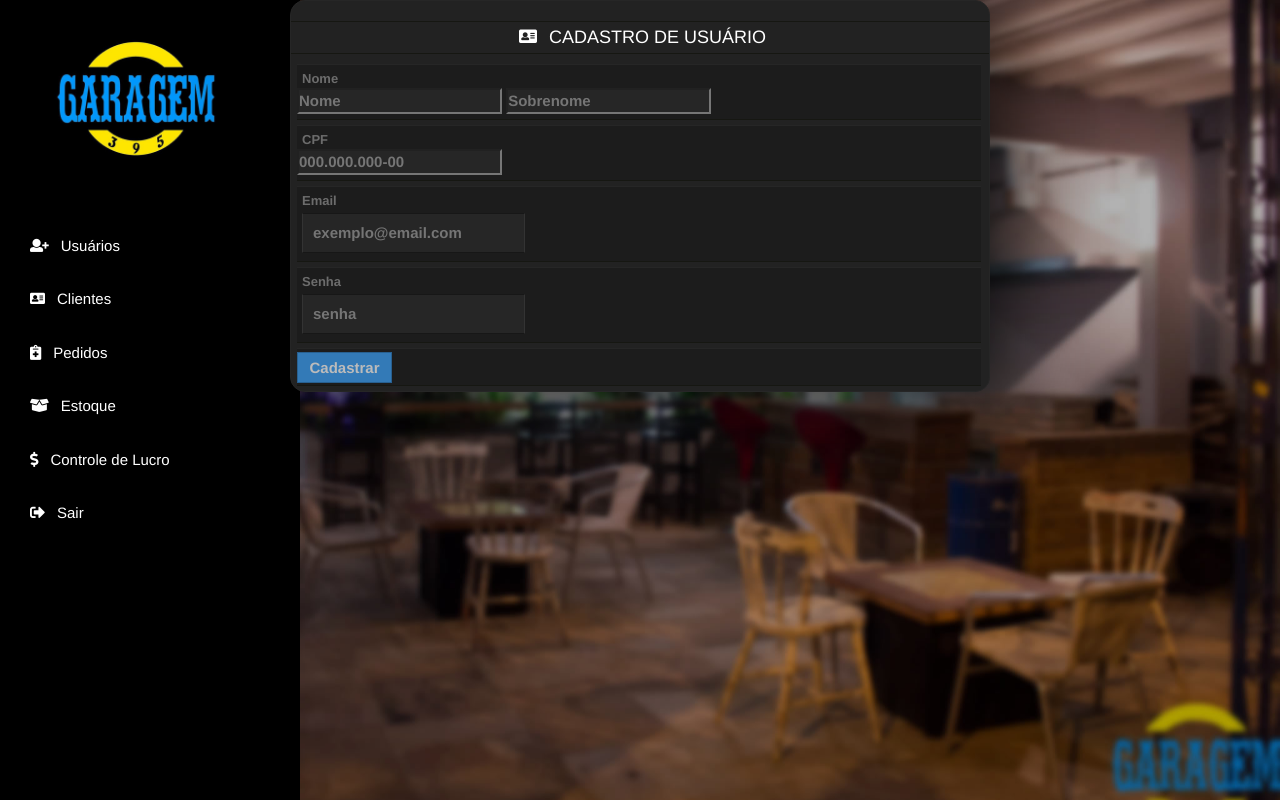
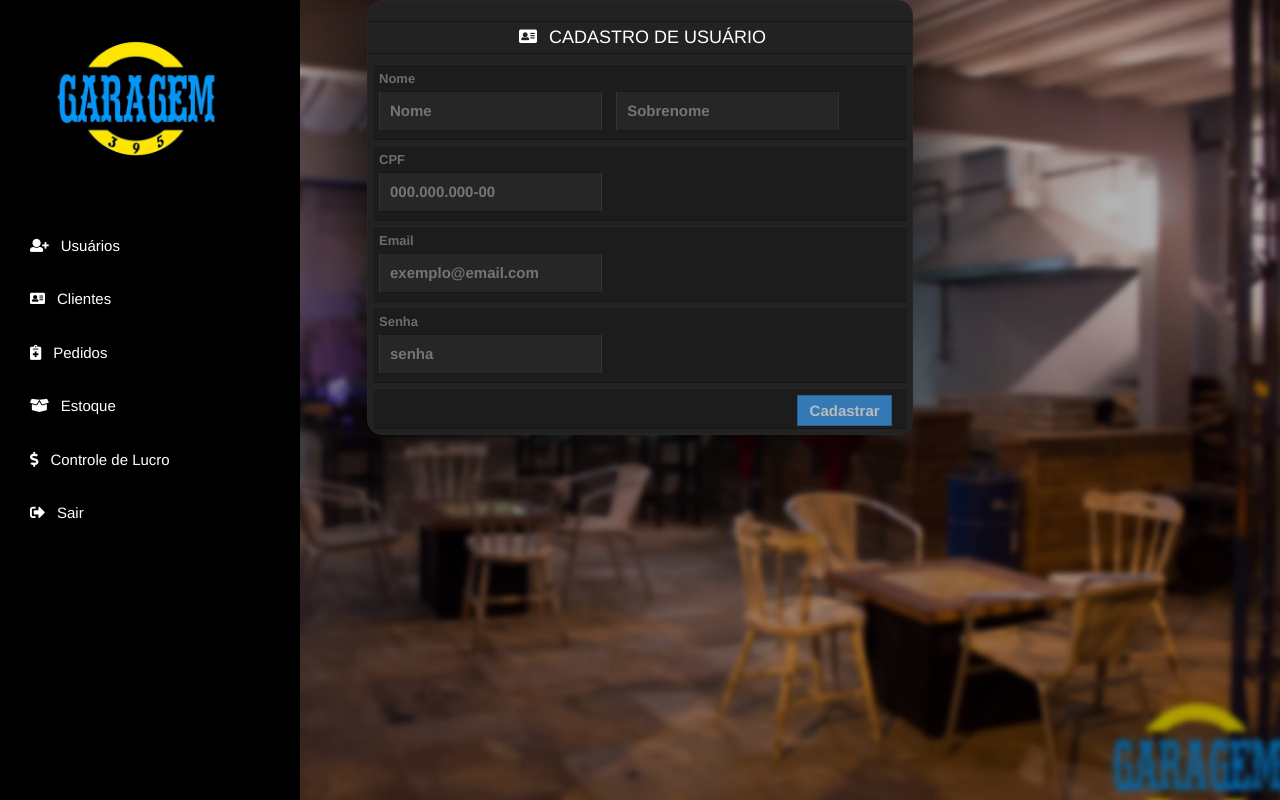
Before and after one commit to paulovinicius-TI/ope-garagem-365, a PHP site: page /view/cadastro_usuario.php in a window 1280 px wide. Run offline with PHP 8.4, Linux system fonts and the light colour scheme.

Commit message:
quebra nas telas de usuarios e clientes resolvido

```diff
--- a/app/assets/css/style.css
+++ b/app/assets/css/style.css
@@ -88,6 +88,13 @@ form,input,select,textarea{margin:0; padding:0; color:#ffffff;}
     box-shadow: 0px 0px 100px #000000;
     border-radius: 15px 15px 15px 15px;
 }
+.box-cadastro-cliente{
+    width: 546px !important;
+}
+.box-cadastro-usuario{
+    width: 546px !important;
+}
+
 
 .box-login{
     text-align: center;
@@ -181,8 +188,16 @@ form,input,select,textarea{margin:0; padding:0; color:#ffffff;}
 }
 #button-cadastrar-cliente{
     margin-top: 3px;
+    margin-right: 15px;
 }
 .button-cadastrar-cliente{
+    text-align: right;
+}
+#button-cadastrar-usuario{
+    margin-top: 3px;
+    margin-right: 15px;
+}
+.button-cadastrar-usuario{
     text-align: right;
 }
 
--- a/app/view/cadastro_usuario.php
+++ b/app/view/cadastro_usuario.php
@@ -4,20 +4,20 @@
     <?php
       include "menu.php";
 
-      $host = 'localhost';
-      $user = 'root';
-      $pass = '';
-      $banco = 'cadastro';
-      $conexão = mysqli_connect($host, $user, $pass) or die(mysqli_error());
-      mysqli_select_db($conexão, $banco) or die(mysqli_error());
+      // $host = 'localhost';
+      // $user = 'root';
+      // $pass = '';
+      // $banco = 'cadastro';
+      // $conexão = mysqli_connect($host, $user, $pass) or die(mysqli_error());
+      // mysqli_select_db($conexão, $banco) or die(mysqli_error());
 
-      $cpf = isset($_POST['cpf']) ? $_POST['cpf'] : false;
-      $nome = isset($_POST['nome']) ? $_POST['nome'] : false;
-      $sobrenome = isset($_POST['snome']) ? $_POST['snome'] : false;
-      $senha = isset($_POST['senha']) ? $_POST['senha'] : false;
-      $email = isset($_POST['email']) ? $_POST['email'] : false;
-      $sql = mysqli_query($conexão, "INSERT INTO funcionario(cpf, nome, sobrenome, senha, email)
-      VALUES('$cpf', '$nome', '$sobrenome', '$senha', '$email')");
+      // $cpf = isset($_POST['cpf']) ? $_POST['cpf'] : false;
+      // $nome = isset($_POST['nome']) ? $_POST['nome'] : false;
+      // $sobrenome = isset($_POST['snome']) ? $_POST['snome'] : false;
+      // $senha = isset($_POST['senha']) ? $_POST['senha'] : false;
+      // $email = isset($_POST['email']) ? $_POST['email'] : false;
+      // $sql = mysqli_query($conexão, "INSERT INTO funcionario(cpf, nome, sobrenome, senha, email)
+      // VALUES('$cpf', '$nome', '$sobrenome', '$senha', '$email')");
     ?>
 
   	<meta charset="UTF-8">
@@ -30,20 +30,20 @@
   </head>
   <body id="top" data-spy="scroll">
     <form name="meuForm" method="POST" id="formulario" action="cadastro_usuario.php">
-    <div class="box">
+    <div class="box box-cadastro-usuario">
       <h1><center><i class="fas fa-address-card menu-icons"></i>Cadastro de usuário</center></h1>
 
     <label>
       <span>Nome</span>
-      <input type="text" class="nome" name="nome" id="nome" placeholder="Nome" />
-      <input type="text" class="snome" name="snome" id="snome" placeholder="Sobrenome" />
+      <input type="text" class="input-text" name="nome" id="nome" placeholder="Nome" />
+      <input type="text" class="input-text" name="snome" id="snome" placeholder="Sobrenome" />
 
     </label>
 
 
     <label>
       <span>CPF</span>
-      <input type="text" class="cpf" name="cpf" id="cpf" placeholder="000.000.000-00" />
+      <input type="text" class="input-text" name="cpf" id="cpf" placeholder="000.000.000-00" />
     </label>
 
     <label>
@@ -54,8 +54,8 @@
       <span>Senha</span>
       <input type="password" class="input-text" name="senha" id="senha" placeholder="senha" />
     </label>
-    <label>
-      <input type="submit" class="button" value="Cadastrar" />
+    <label class="button-cadastrar-usuario">
+      <input type="submit" class="button" id="button-cadastrar-usuario" value="Cadastrar" />
     </label>
   </div>
 </form>
```
Also changed, not shown: app/view/cadastro_cliente.php (+11 -5 lines).
